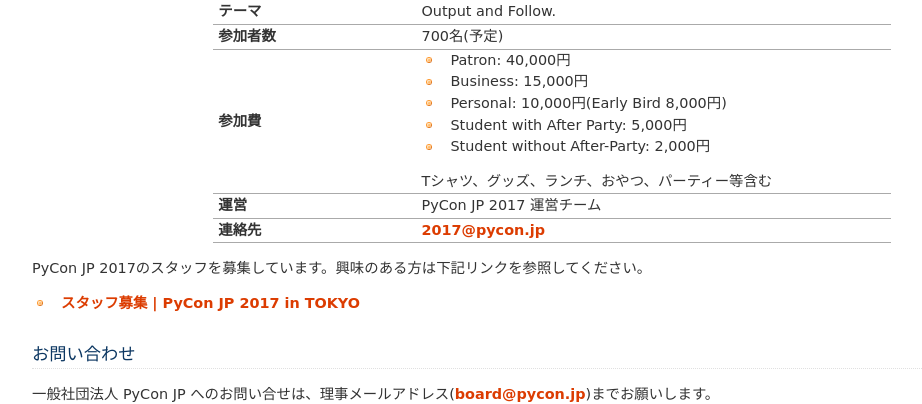
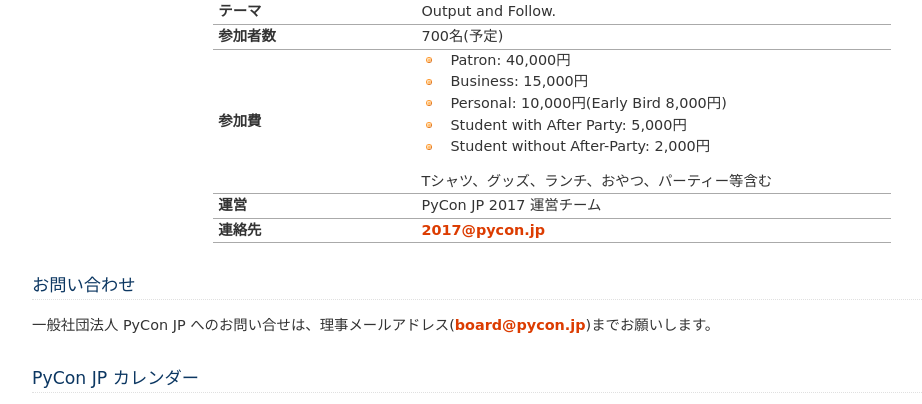
Before and after one commit to pyconjp/www.pycon.jp, a Sphinx documentation site: the page built from source/index.rst, in a window 1280 px wide and 900 px high, scrolled down 1076 px, cut to the strip 0-404 px from the top of the window. Shown: the whole strip, without its empty margins (88-1010 px from the left). Built offline with Sphinx 7.4.7, drawn with Linux system fonts in a browser that asks for light colours.

Commit message:
ISSHA-737 スタッフ募集を削除

```diff
--- a/source/index.rst
+++ b/source/index.rst
@@ -60,10 +60,6 @@
    * - 連絡先
      - 2017@pycon.jp
 
-PyCon JP 2017のスタッフを募集しています。興味のある方は下記リンクを参照してください。
-
-- `スタッフ募集 | PyCon JP 2017 in TOKYO <https://pycon.jp/2017/ja/about/staff/>`_
-
 お問い合わせ
 ============
 一般社団法人 PyCon JP へのお問い合せは、理事メールアドレス(board@pycon.jp)までお願いします。
```
